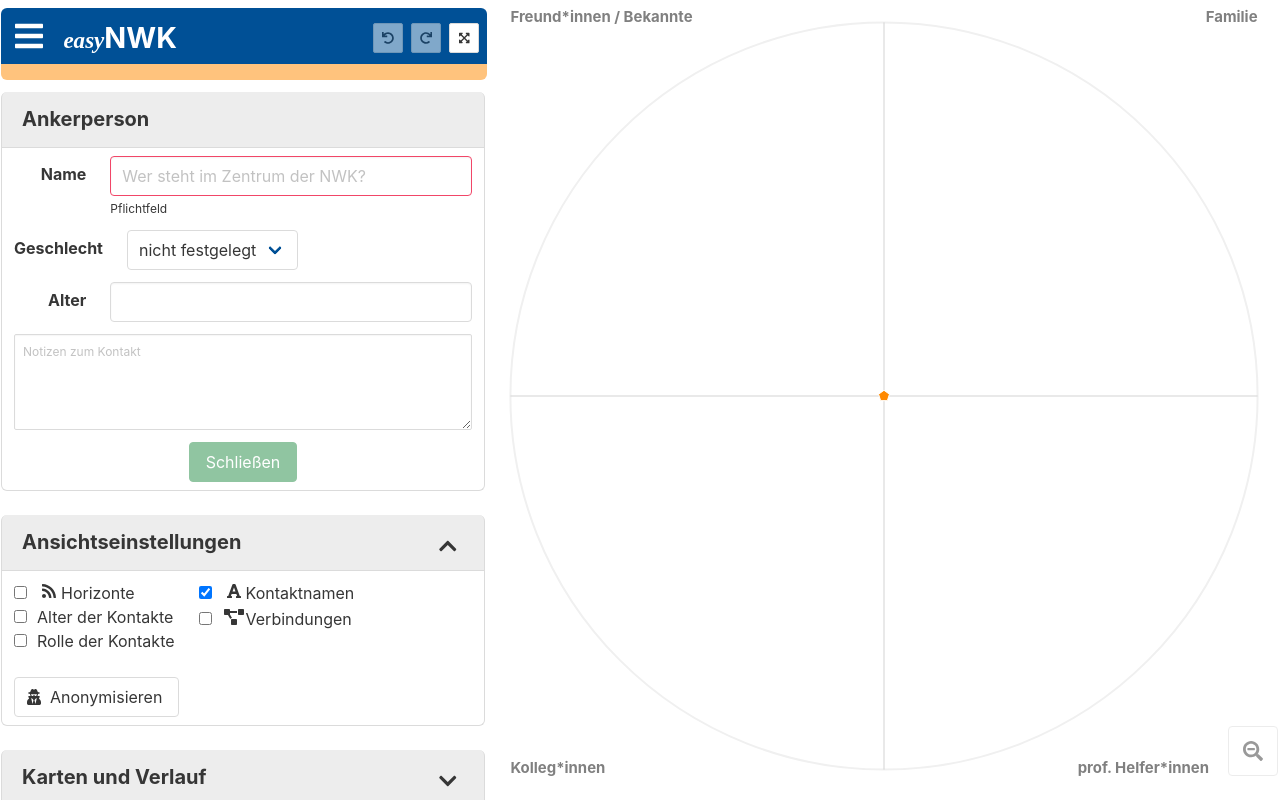
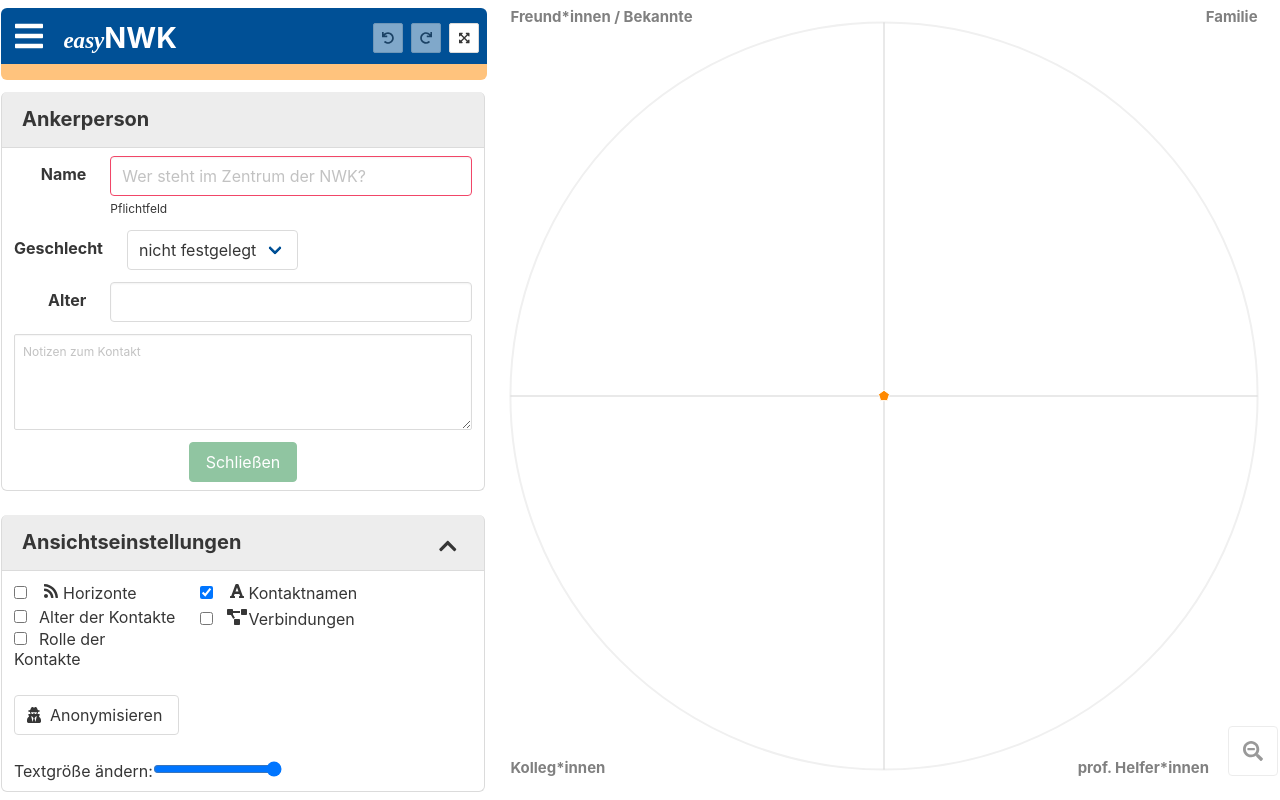
Before and after one commit to fhstp/easynwk-web, a Vue app: page / in a window 1280 px wide. Both pictures are taken after a click on the element "Ansichtseinstellungen". Built offline with nearby package versions, Linux system fonts and the light colour scheme.

Commit message:
Anfang Slider

```diff
--- a/src/components/ViewOptionsPanel.vue
+++ b/src/components/ViewOptionsPanel.vue
@@ -71,6 +71,17 @@
                 </div>
               </div>
             </div>
+            <div class="control">
+              <label for="text-size">Textgröße ändern:</label>
+              <input
+                type="range"
+                id="text-size"
+                min="5"
+                max="40"
+                v-model="textSize"
+                @input="changeTextSize"
+              />
+            </div>
           </div>
         </div>
       </div>
@@ -85,8 +96,15 @@ import { useStore } from "@/store";
 export default defineComponent({
   setup() {
     const store = useStore();
+    const isOpen = ref(false);
+    const textSize = ref(100);
 
-    const isOpen = ref(false);
+    const changeTextSize = () => {
+      document.documentElement.style.setProperty(
+        "--text-size",
+        `${textSize.value}px`
+      );
+    };
 
     return {
       pseudonyms: computed(() => store.state.pseudonym.active),
@@ -97,11 +115,13 @@ export default defineComponent({
       toggleConnections: () => store.commit("view/toggle", "connections"),
       alteriNames: computed(() => store.state.view.alteriNames),
       toggleAlteriNames: () => store.commit("view/toggle", "alteriNames"),
-      isOpen: isOpen,
+      isOpen,
       showAge: computed(() => store.state.view.ageInNwk),
       toggleAge: () => store.commit("view/toggle", "ageInNwk"),
       showRole: computed(() => store.state.view.roleInNwk),
       toggleRoleShort: () => store.commit("view/toggle", "roleInNwk"),
+      textSize,
+      changeTextSize,
     };
   },
 });
@@ -111,4 +131,11 @@ export default defineComponent({
 .right {
   float: right;
 }
+
+:root {
+  --text-size: 16px;
+}
+* {
+  font-size: var(--text-size);
+}
 </style>
```
